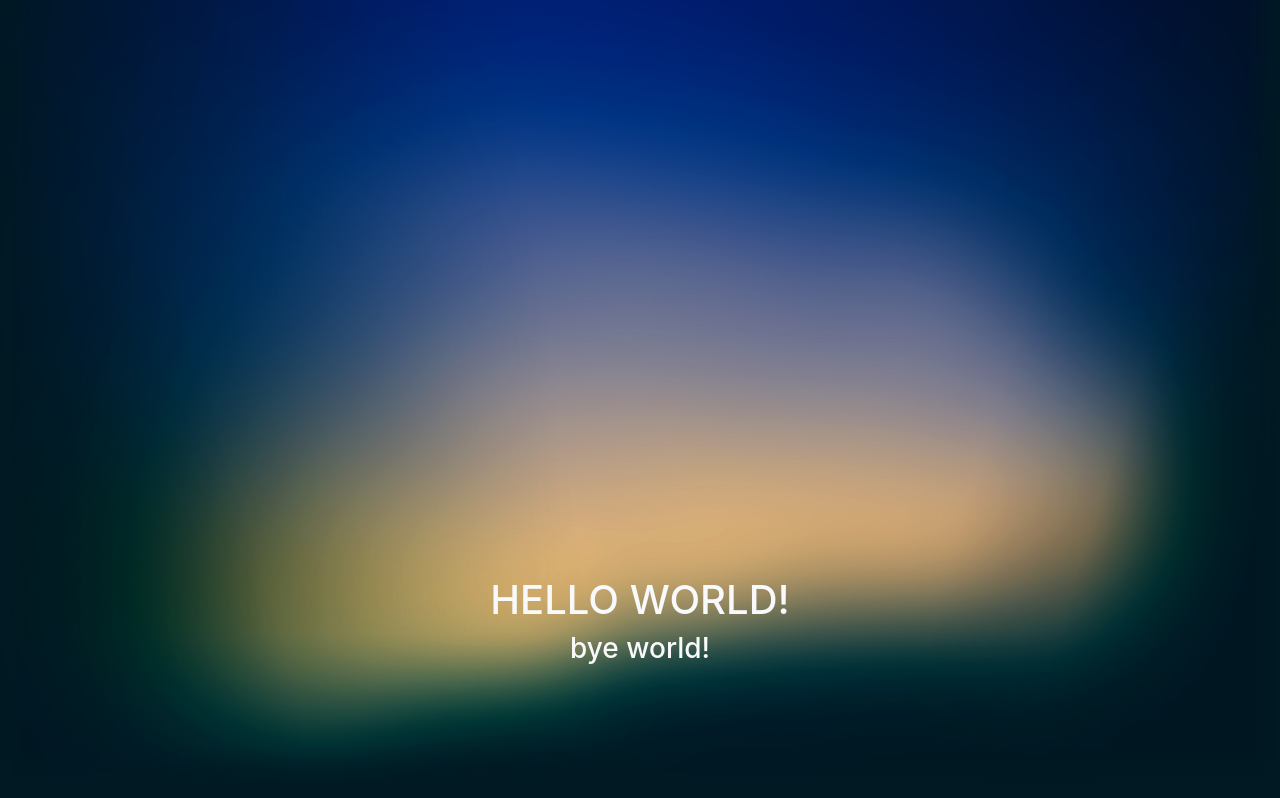
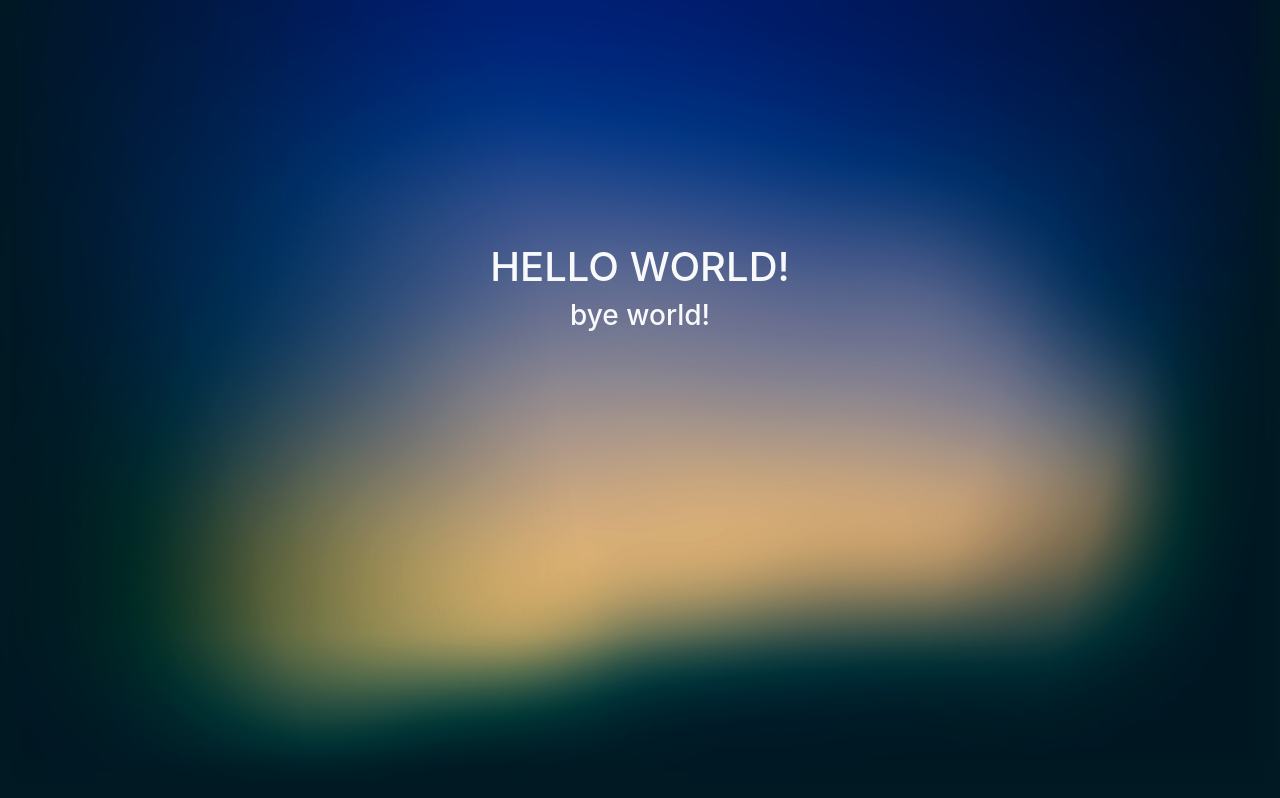
Before and after one commit to nitish103/lab6q1, a plain HTML site: page index.html in a window 1280 px wide. Drawn offline with nearby package versions, Linux system fonts and the light colour scheme.

Commit message:
Update index.html

```diff
--- a/index.html
+++ b/index.html
@@ -15,7 +15,7 @@
         background-attachment: fixed;
         background-size: 100% 100%;
         text-align:center;
-        margin-top: 45%;
+        margin-top: 19%;
       }
     </style>
   </head>
```
